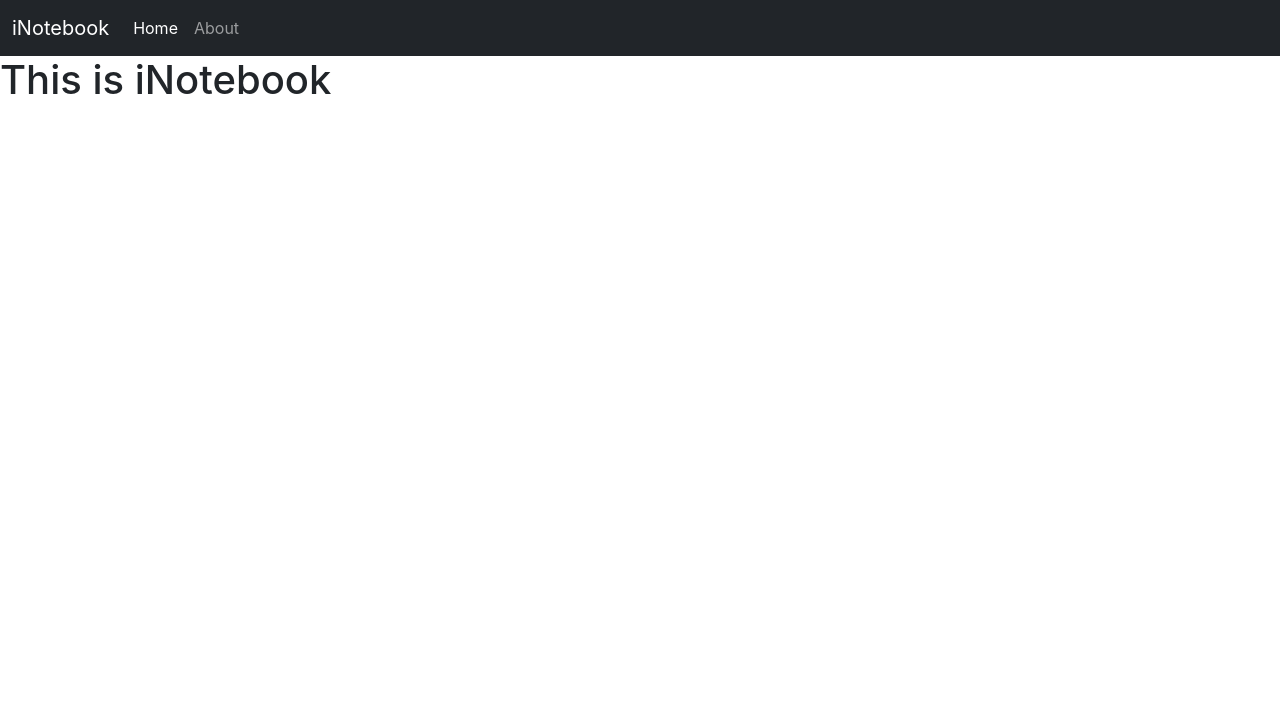
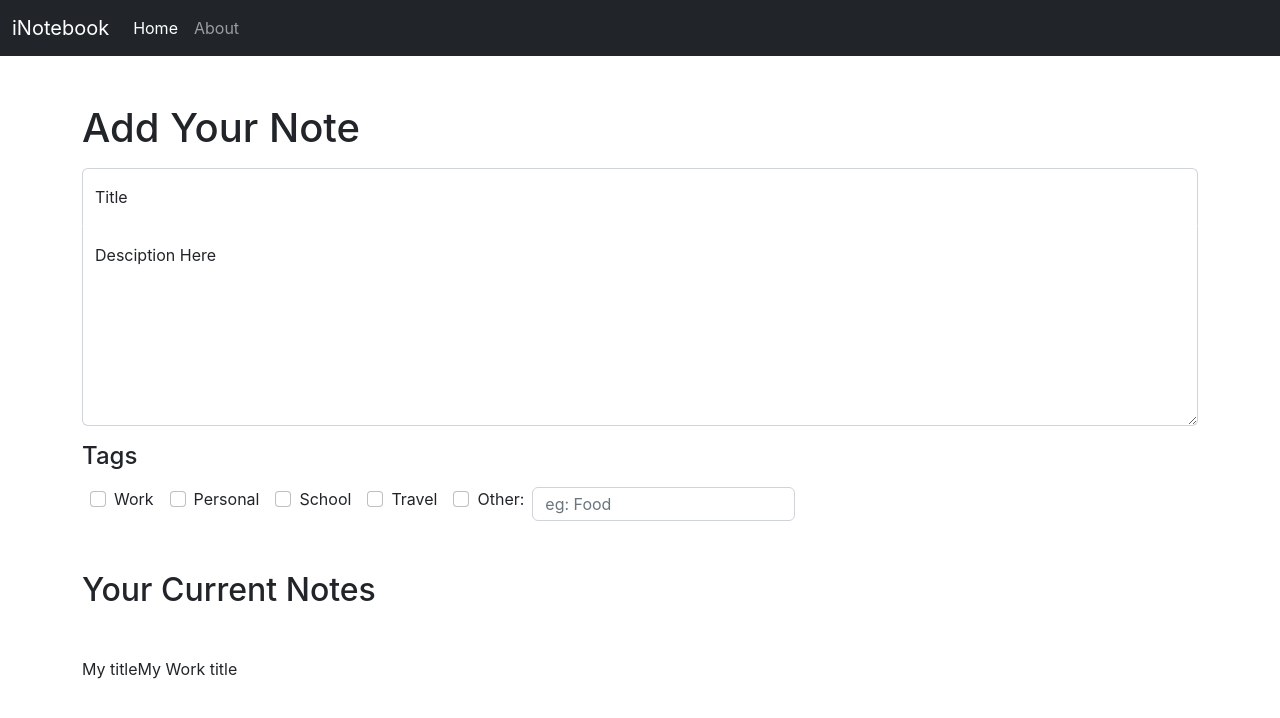
Before and after one commit to BurhanRaja/iNotebook_Frontend, a React (Create React App) app: page / in a window 1280 px wide. Shown: the top 718 px of the page. Built offline with nearby package versions, Linux system fonts and the light colour scheme.

Commit message:
fetching the data manually and improve UI

```diff
--- a/src/components/Home.js
+++ b/src/components/Home.js
@@ -1,9 +1,46 @@
-import React from 'react'
+import React, { useContext } from 'react'
+import noteContext from '../context/notes/noteContext'
 
 const Home = () => {
+    const tags = ["Work", "Personal", "School", "Travel"]
+    const context = useContext(noteContext)
+    const {notes, setNotes} = context
     return (
         <div>
-            <h1>This is iNotebook</h1>
+            <div className='container my-5'>
+                <h1>Add Your Note</h1>
+                <form className='my-3'>
+                    <div className="form-floating">
+                        <input type="text" className="form-control" id="floatingInput" placeholder="title" style={{ "borderBottom": "none", "borderBottomLeftRadius": "1px", "borderBottomRightRadius": "1px" }} />
+                        <label for="floatingInput">Title</label>
+                    </div>
+                    <div className="form-floating">
+                        <textarea className="form-control" placeholder="Leave a comment here" id="floatingTextarea" style={{ "height": "200px", "borderTop": "none", "borderTopLeftRadius": "1px", "borderTopRightRadius": "1px" }}></textarea>
+                        <label for="floatingTextarea">Desciption Here</label>
+                    </div>
+                    <h4 className='my-3'>Tags</h4>
+                    <div className='d-flex'>
+                        {tags.map((tag) => {
+                            return <div className="form-check mx-2">
+                                <input className="form-check-input" type="checkbox" value="" id="flexCheckDefault" />
+                                <label className="form-check-label" for="flexCheckDefault">
+                                    {tag}
+                                </label>
+                            </div>
+                        })}
+                        <div className="form-check mx-2 d-flex">
+                            <input className="form-check-input" type="checkbox" value="" id="flexCheckDefault" />
+                            <label for="inputAddress" className="form-label mx-2 my-0">Other:</label>
+                            <input type="text" className="form-control py-1" id="inputAddress" placeholder="eg: Food" style={{ "width": "80%" }} />
+                        </div>
+                    </div>
+                </form>
+
+                <h2 className='my-5'>Your Current Notes</h2>
+                {notes.map((note) => {
+                    return note.title
+                })}
+            </div>
         </div>
     )
 }
--- a/src/context/notes/NoteState.js
+++ b/src/context/notes/NoteState.js
@@ -1,9 +1,32 @@
+import React, { useState } from 'react'
 import noteContext from "./noteContext"
-import React from 'react'
 
 const NoteState = (props) => {
+  const noteInitial = [
+    {
+      "_id": "62b4003c06626cd58010d00c",
+      "user": "62b345c707d3953626308440",
+      "title": "My title",
+      "description": "Please I have to wake up early and study",
+      "tags": "selfimprovement",
+      "date": "2022-06-23T05:55:08.292Z",
+      "__v": 0
+    },
+    {
+      "_id": "62b400c806626cd58010d01a",
+      "user": "62b345c707d3953626308440",
+      "title": "My Work title",
+      "description": "I have to work till 8:00 PM",
+      "tags": "work",
+      "date": "2022-06-23T05:57:28.831Z",
+      "__v": 0
+    }
+  ]
+
+  const [notes, setnotes] = useState(noteInitial)
+
   return (
-    <noteContext.Provider value={{"state":"state"}}>
+    <noteContext.Provider value={{notes, setnotes}}>
       {props.children}
     </noteContext.Provider>
   )
```
Also changed, not shown: src/components/Note.js (deleted, +0 -11 lines), 1 other file (tests, documents, lock files or other folders).
